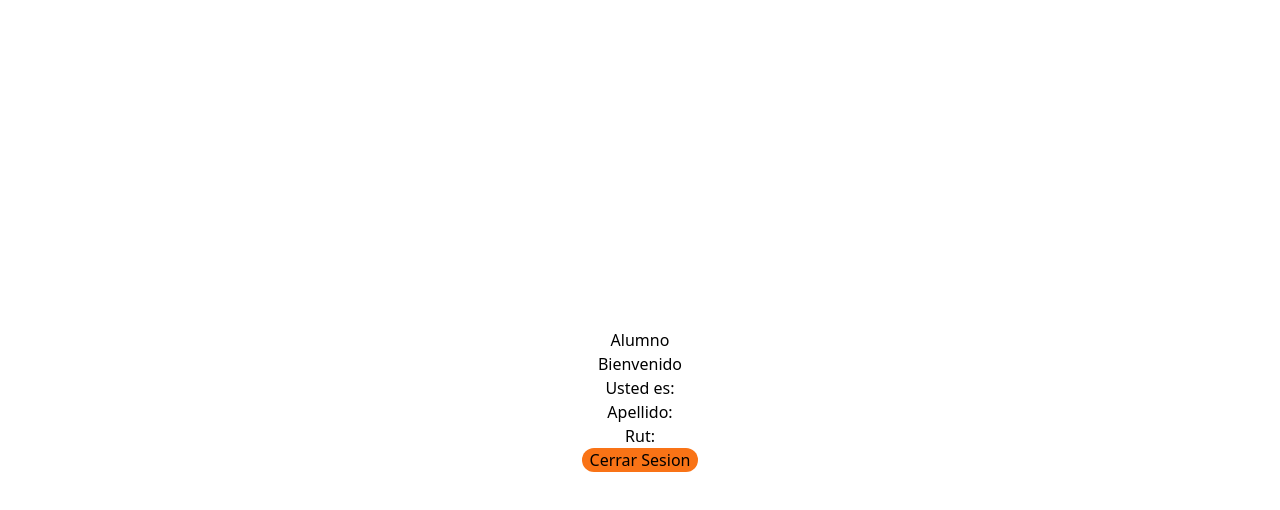
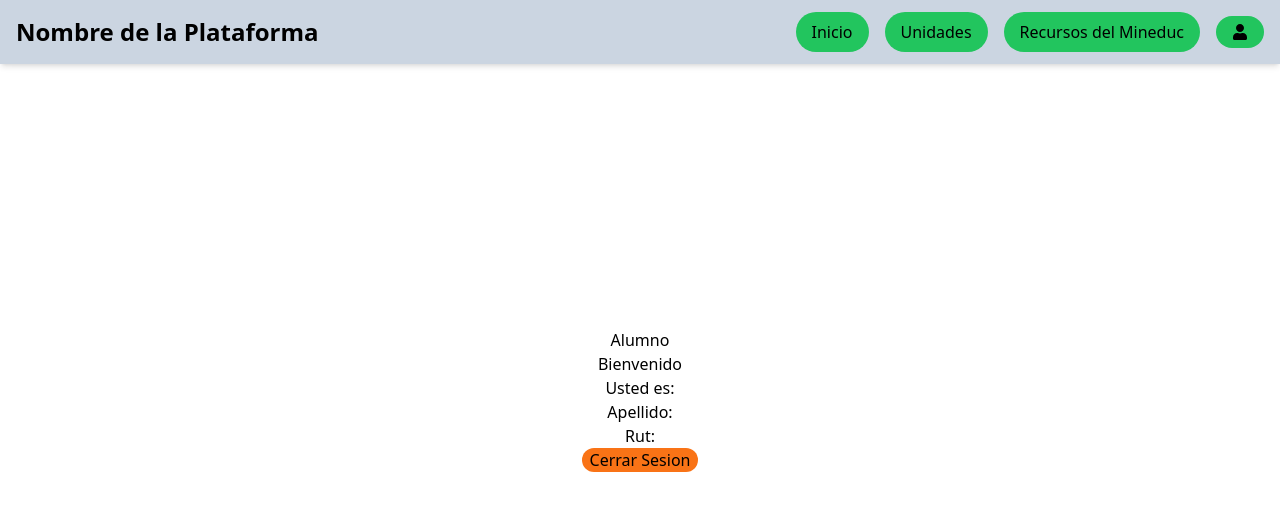
Before and after one commit to hiki-7u7/aprendiendo-matematicas, a React (Vite) app: page / in a window 1280 px wide. Shown: the top 510 px of the page. Built offline with nearby package versions, Linux system fonts and the light colour scheme; no server answers; the database is empty; sample sign-in values are in the browser's storage; the HTML template or start-up script is replaced by a standard one.

Commit message:
add Cabecera in Alumno

```diff
--- a/src/pages/Alumno.jsx
+++ b/src/pages/Alumno.jsx
@@ -3,6 +3,7 @@ import { useAuth } from "../context/authContext.jsx";
 import { collection, getDocs, where, query } from "firebase/firestore";
 import { db } from "../firebase/firebase.js";
 import { useEffect, useState } from "react";
+import { Cabecera } from "../components/Cabecera.jsx";
 
 //funcion que exporta el componente Home
 export function Alumno() {
@@ -43,6 +44,7 @@ export function Alumno() {
   //retorno del componente
   return (
     <div className="flex flex-col items-center justify-center w-full h-screen ">
+      <Cabecera />
       <h1>Alumno</h1>
       <p>Bienvenido {usuarioNombre}</p>
       <p>Usted es: {usuarioRol}</p>
```
